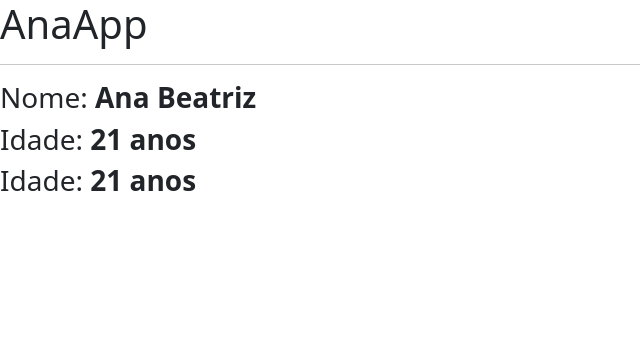
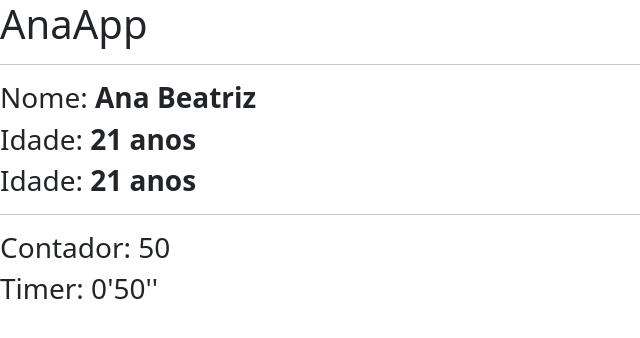
Before and after one commit to anaBeatrizWalker/angular_intro, an Angular app: page / in a window 1280 px wide. Shown: the top 338 px of the page, without its empty margins (0-640 px from the left). Built offline with nearby package versions, Linux system fonts and the light colour scheme.

Commit message:
Interpolação: Contador e Timer

```diff
--- a/src/app/app.component.html
+++ b/src/app/app.component.html
@@ -12,3 +12,8 @@
 <h3>
   Idade: <strong>{{ getIdade() }} anos</strong>
 </h3>
+<hr />
+<!--Contador sem precisar fazer uma rotina-->
+<h3>Contador: {{ counter }}</h3>
+
+<h3>Timer: {{ getMinutos() }}'{{ getSegundos() }}''</h3>
--- a/src/app/app.component.ts
+++ b/src/app/app.component.ts
@@ -8,9 +8,22 @@ import { Component, VERSION } from '@angular/core';
 export class AppComponent {
   name = 'Ana Beatriz';
   nascimento = 2001;
+  counter = 0;
+  //Implementando counter sem atribui-lo para a pag html
+  timer = setInterval(() => {
+    this.counter = this.counter + 1;
+  }, 100);
 
-  //Método
+  //Métodos
   getIdade() {
     return 2022 - this.nascimento;
   }
+
+  getMinutos() {
+    return Math.trunc(this.counter / 60); //pega só a parte inteira
+  }
+
+  getSegundos() {
+    return Math.trunc(this.counter % 60); //pega o resto da divisão, o que sobra dos minutos
+  }
 }
```
